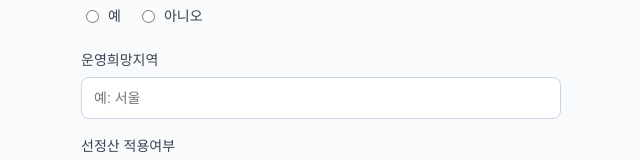
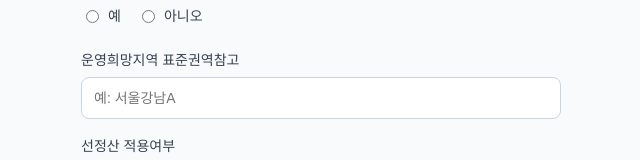
Before and after one commit to dstationsoft/dpass-server, a website: page index.html in a window 1280 px wide. Shown: the part 760-920 px from the top of the page, without its empty margins (319-959 px from the left). Drawn offline with Linux system fonts and the light colour scheme.

Commit message:
디패스 가입페이지 HTML 수정

```diff
--- a/index.html
+++ b/index.html
@@ -128,8 +128,8 @@
         <label><input type="radio" name="partner" value="아니오" /> 아니오</label>
       </div>
 
-      <label for="region">운영희망지역</label>
-      <input type="text" id="region" name="region" placeholder="예: 서울" required />
+      <label for="region">운영희망지역 표준권역참고</label>
+      <input type="text" id="region" name="region" placeholder="예: 서울강남A" required />
 
       <label>선정산 적용여부</label>
       <div class="inline-options">
```
